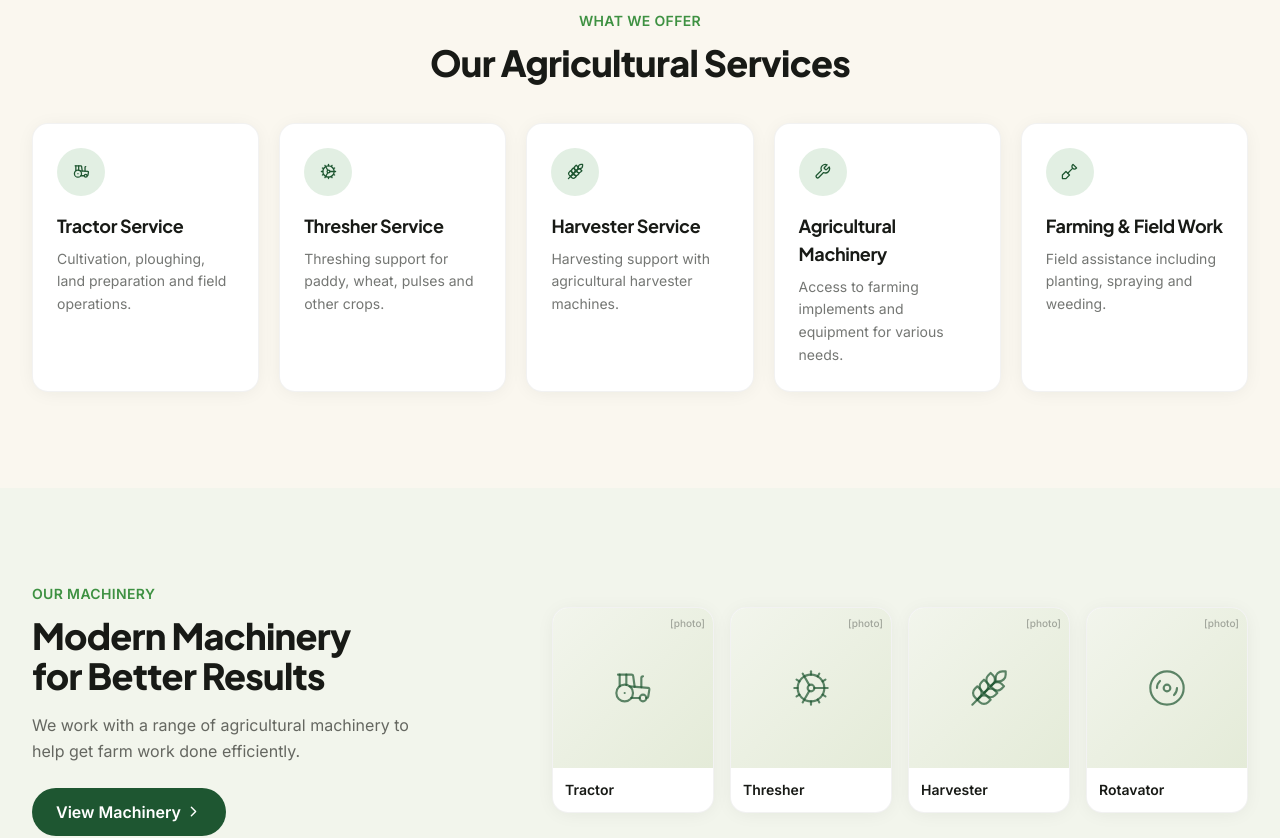
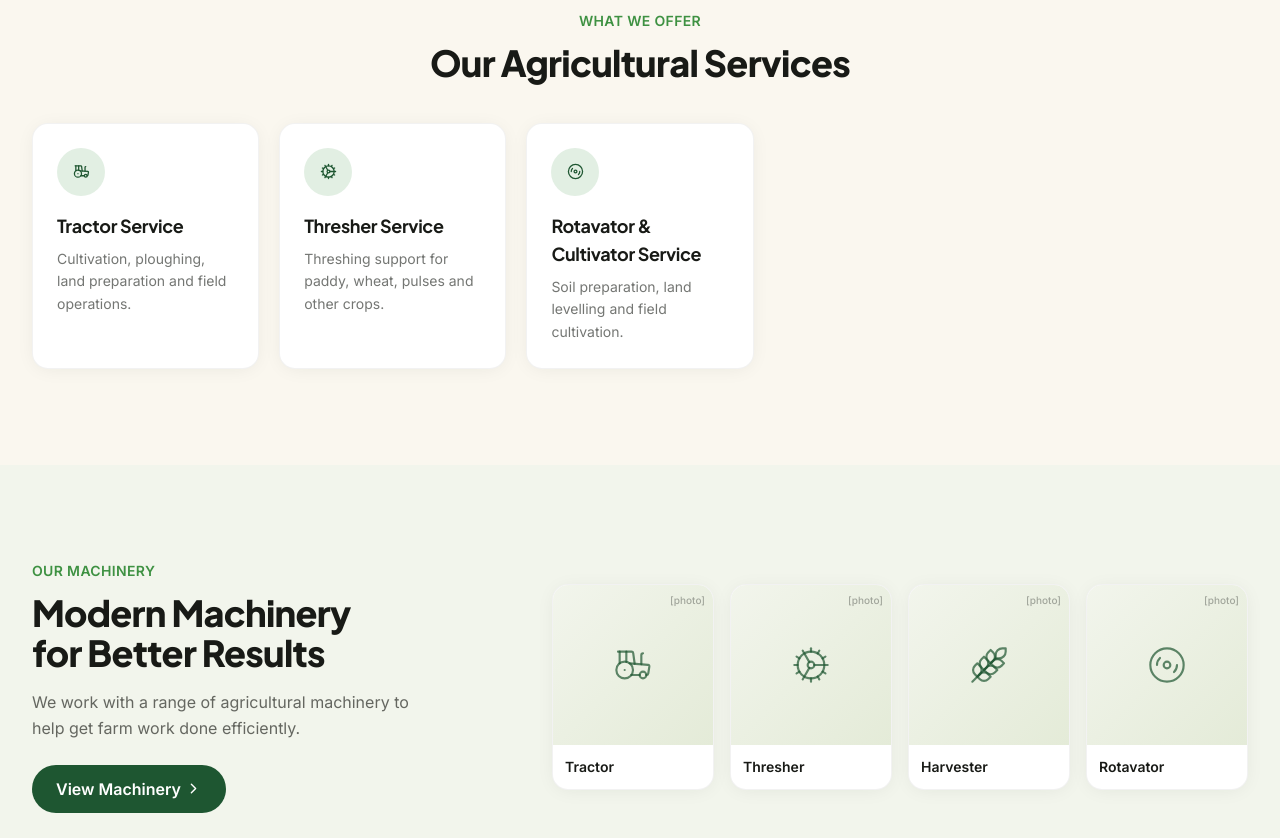
Before and after one commit to amandv123/sukanti-agricultural-works, a React (Vite) app: page / in a window 1280 px wide. Shown: the part 1240-2078 px from the top of the page. Built offline with nearby package versions, Linux system fonts and the light colour scheme; the HTML template or start-up script is replaced by a standard one.

Commit message:
Update agricultural service categories

```diff
--- a/src/data/services.ts
+++ b/src/data/services.ts
@@ -1,6 +1,6 @@
 // Proposed service categories only — edit freely, the grid renders from this list.
 import type { LucideIcon } from 'lucide-react'
-import { Tractor, Wheat, Wrench, Cog, Shovel } from 'lucide-react'
+import { Tractor, Cog, Disc3 } from 'lucide-react'
 
 export type Service = {
   icon: LucideIcon
@@ -20,18 +20,8 @@ export const services: Service[] = [
     description: 'Threshing support for paddy, wheat, pulses and other crops.',
   },
   {
-    icon: Wheat,
-    name: 'Harvester Service',
-    description: 'Harvesting support with agricultural harvester machines.',
-  },
-  {
-    icon: Wrench,
-    name: 'Agricultural Machinery',
-    description: 'Access to farming implements and equipment for various needs.',
-  },
-  {
-    icon: Shovel,
-    name: 'Farming & Field Work',
-    description: 'Field assistance including planting, spraying and weeding.',
+    icon: Disc3,
+    name: 'Rotavator & Cultivator Service',
+    description: 'Soil preparation, land levelling and field cultivation.',
   },
 ]
```
